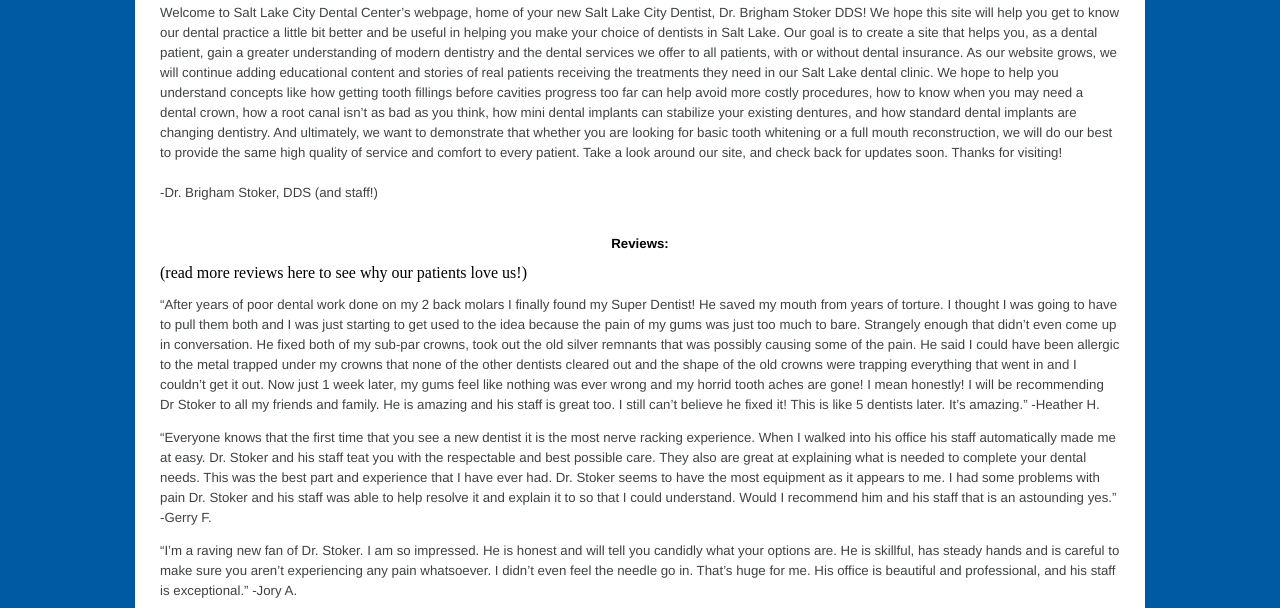
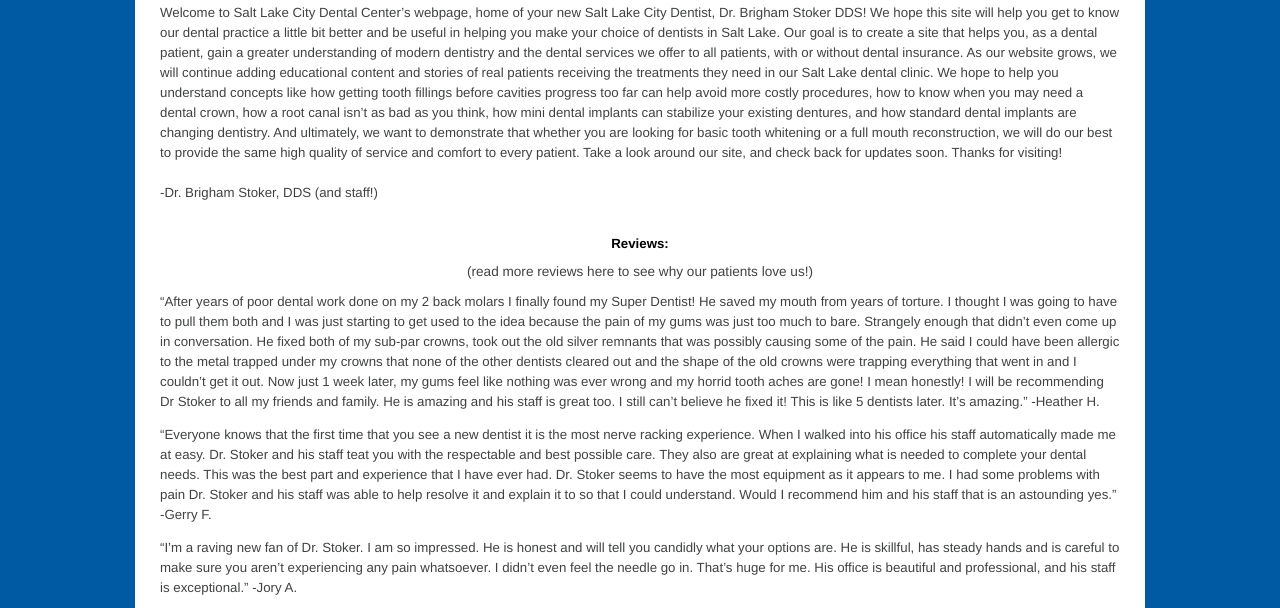
Before and after one commit to emilysgoddard/slcDentalCenter, a plain HTML site: page index.html in a window 1280 px wide. Shown: the part 1953-2561 px from the top of the page. Drawn offline with Linux system fonts and the light colour scheme.

Commit message:
Centered sub class

```diff
--- a/styles.css
+++ b/styles.css
@@ -105,3 +105,10 @@
     font-weight: 800;
     text-align: center;
 }
+
+.sub {
+    font-family: "Helvetica";
+    font-size: .85em;
+    text-align: center;
+    color: #404242;
+}
```
